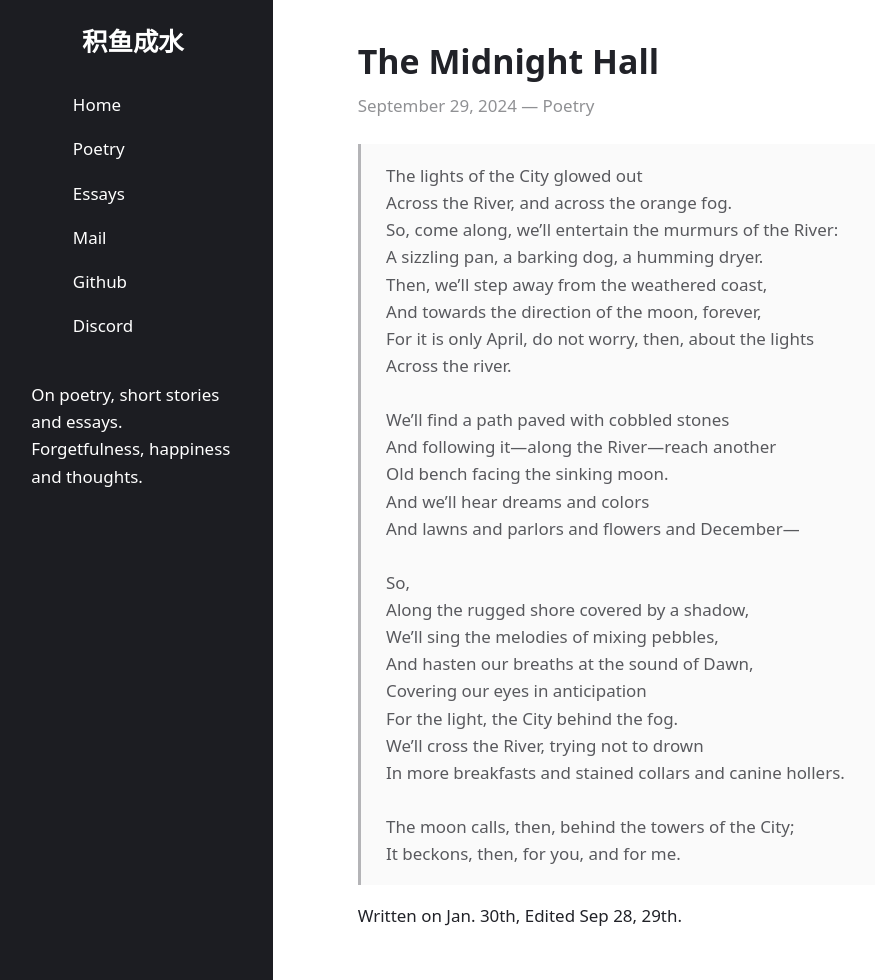
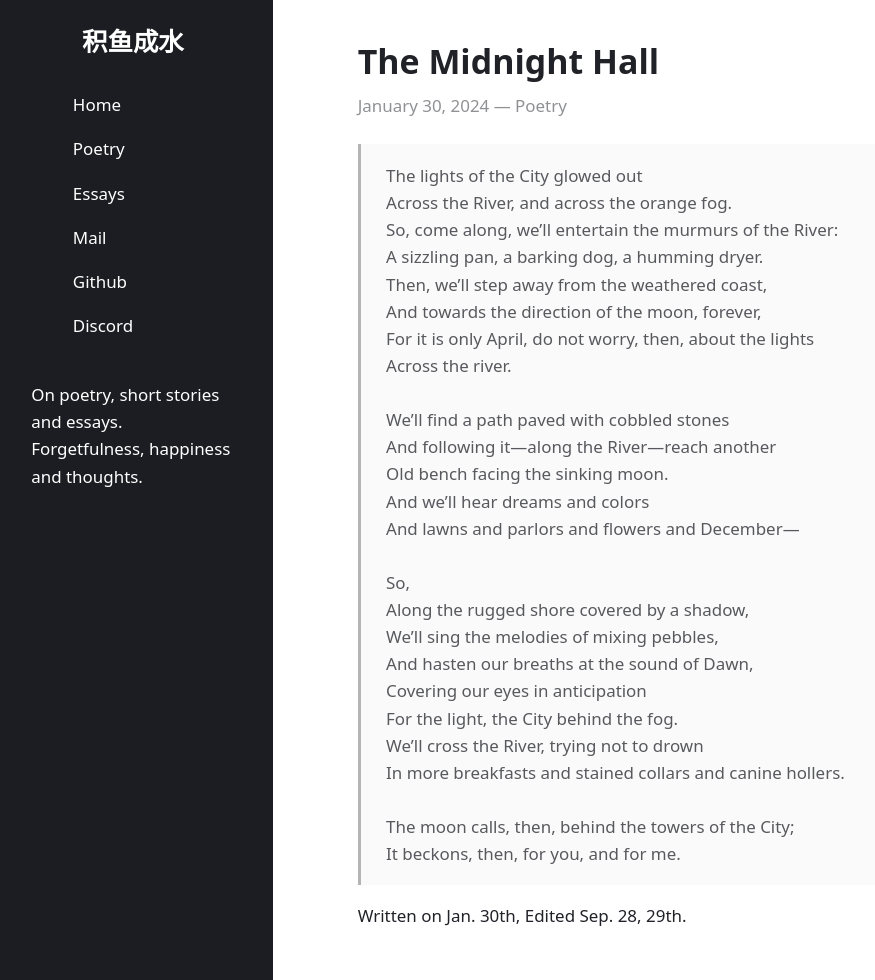
Before and after one commit to chris-zy-liu/chris-zy-liu.github.io, a Jekyll site: the page built from _posts/2024-01-30-the-midnight-hall.md, in a window 1280 px wide and 980 px high. Shown: the whole window, without its empty margins (7-882 px from the left). Built offline with Jekyll 4.4.1, drawn with Linux system fonts in a browser that asks for light colours.

Commit message:
script update

```diff
--- a/_posts/2024-09-29-the-midnight-hall.md
+++ b/_posts/2024-01-30-the-midnight-hall.md
@@ -5,4 +5,4 @@ categories: Poetry
 ---
 >The lights of the City glowed out<br>Across the River, and across the orange fog.<br>So, come along, we'll entertain the murmurs of the River:<br>A sizzling pan, a barking dog, a humming dryer.<br>Then, we'll step away from the weathered coast,<br>And towards the direction of the moon, forever,<br>For it is only April, do not worry, then, about the lights<br>Across the river.<br><br>We'll find a path paved with cobbled stones<br>And following it—along the River—reach another<br>Old bench facing the sinking moon.<br>And we'll hear dreams and colors<br>And lawns and parlors and flowers and December—<br><br>So, <br>Along the rugged shore covered by a shadow,<br>We'll sing the melodies of mixing pebbles,<br>And hasten our breaths at the sound of Dawn,<br>Covering our eyes in anticipation<br>For the light, the City behind the fog.<br>We'll cross the River,  trying not to drown<br>In more breakfasts and stained collars and canine hollers.<br><br>The moon calls, then, behind the towers of the City;<br>It beckons, then, for you, and for me.
 
-Written on Jan. 30th, Edited Sep 28, 29th.
+Written on Jan. 30th, Edited Sep. 28, 29th.
```
Also changed, not shown: _posts/.obsidian/workspace.json (+5 -5 lines).
